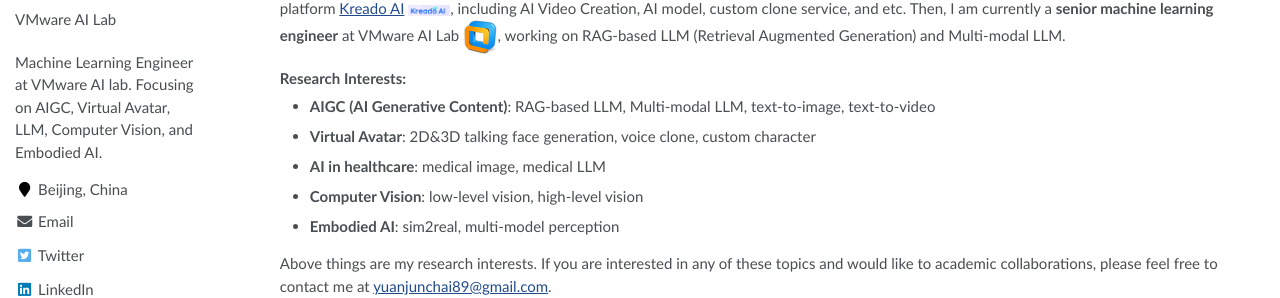
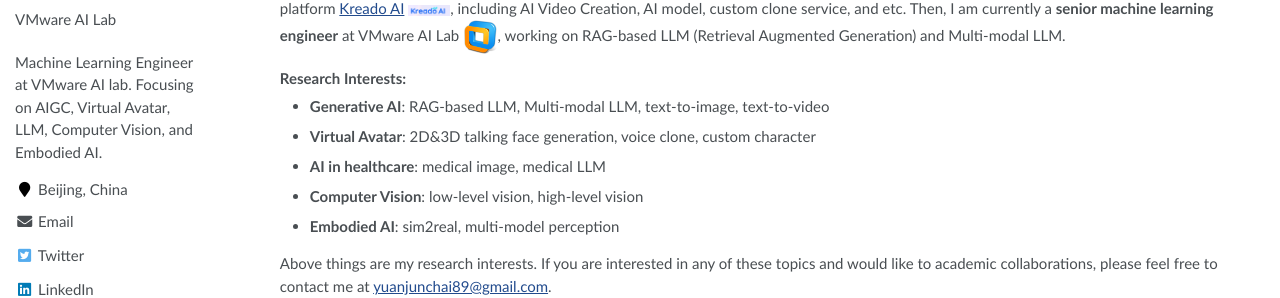
Before and after one commit to yuanjunchai/yuanjunchai.github.io, a Jekyll site: the page built from _pages/about.md, in a window 1280 px wide and 900 px high. Shown: the part 305-603 px from the top of the window. Built offline with Jekyll 4.4.1, drawn with Linux system fonts in a browser that asks for light colours.

```diff
--- a/_pages/about.md
+++ b/_pages/about.md
@@ -27,7 +27,7 @@
 
 ### Research Interests:
 
-- **AIGC (AI Generative Content)**: RAG-based LLM, Multi-modal LLM, text-to-image, text-to-video
+- **Generative AI**: RAG-based LLM, Multi-modal LLM, text-to-image, text-to-video
 - **Virtual Avatar**: 2D&3D talking face generation, voice clone, custom character
 - **AI in healthcare**: medical image, medical LLM
 - **Computer Vision**: low-level vision, high-level vision
```
Also changed, not shown: 1 other file.
